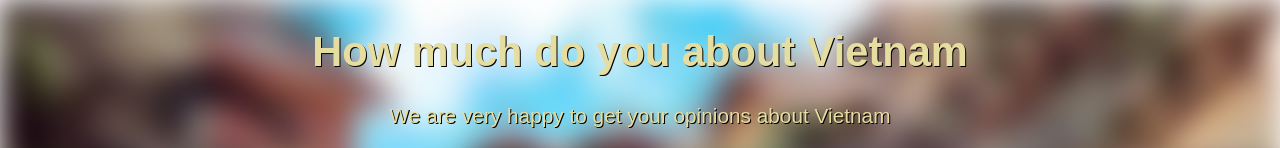
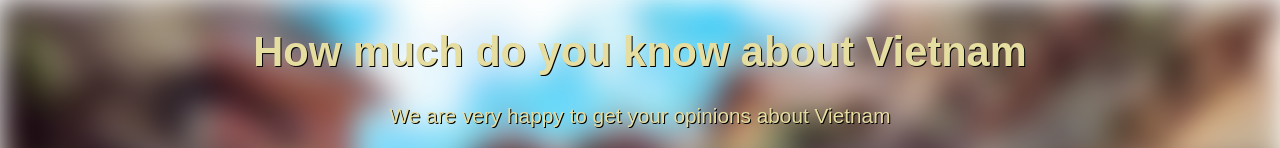
Before and after one commit to LeNganThanh/VietnamSurvey, a plain HTML site: page index.html in a window 1280 px wide. Shown: the top 148 px of the page. Drawn offline with Linux system fonts and the light colour scheme.

Commit message:
adding know to header

```diff
--- a/index.html
+++ b/index.html
@@ -14,7 +14,7 @@
   </head>
   <body>
     <div class="intro">
-      <h1>How much do you about Vietnam</h1>
+      <h1>How much do you know about Vietnam</h1>
       <p>We are very happy to get your opinions about Vietnam</p>
     </div>
     <section>
--- a/style.css
+++ b/style.css
@@ -20,10 +20,10 @@ section::before {
   right: 0;
   z-index: -1;
   display: block;
+  width: 100%;
+  height: 100%;
   background-image: url(images/VN-old-quater.jpeg);
   background-size: cover;
-  width: 100%;
-  height: 100%;
   -webkit-filter: blur(15px);
   filter: blur(15px);
 }
@@ -50,9 +50,10 @@ section {
   margin: 0 auto;
   padding: 30px 20px;
 }
-.visit input, .way input{
-    transform: scale(1.5);
-    margin-right: 10px;
+.visit input,
+.way input {
+  transform: scale(1.5);
+  margin-right: 10px;
 }
 input::placeholder,
 .survey select {
```
